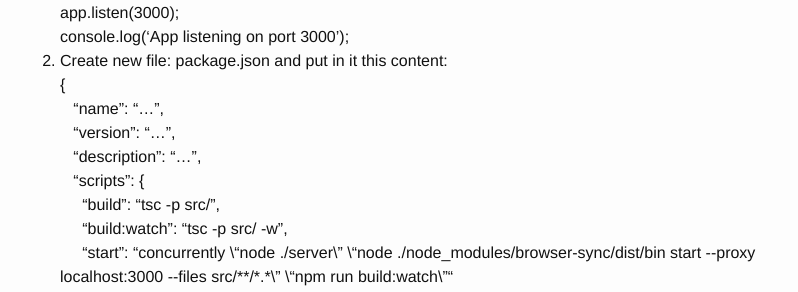
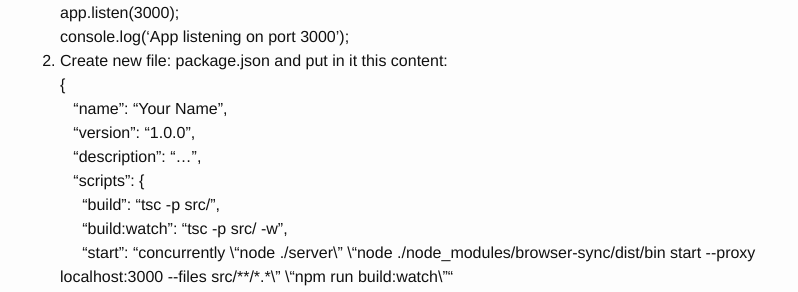
Before and after one commit to meir-ohayon/meir-ohayon.github.io, a Jekyll site: the page built from _posts/2018-01-21-adjusting-angular-plunker-setup-for-local-development-setup.md, in a window 1280 px wide and 900 px high, scrolled down 1905 px. Shown: the part 160-452 px from the top of the window, without its empty margins (240-1038 px from the left). Built offline with Jekyll 4.4.1, drawn with Linux system fonts in a browser that asks for light colours; comment, search, counter and statistics services are not loaded.

Commit message:
Update 2018-01-21-adjusting-angular-plunker-setup-for-local-development-setup.md

```diff
--- a/_posts/2018-01-21-adjusting-angular-plunker-setup-for-local-development-setup.md
+++ b/_posts/2018-01-21-adjusting-angular-plunker-setup-for-local-development-setup.md
@@ -25,7 +25,7 @@ Create the file tsconfig.json and copy its content from here:<br>
 
 ## Back in the root folder
 1.	Create new file: server.js and put in it this content:<br>process.env.NODE_ENV = 'production';<br>var history = require('connect-history-api-fallback');<br>var express = require('express');<br>var app = express();<br>app.use(history({ htmlAcceptHeaders: ['text/html', 'application/xhtml+xml'] }));<br>app.use(express.static(__dirname)); <br>app.listen(3000);<br>console.log('App listening on port 3000');
-2.	Create new file: package.json and put in it this content:<br>{<br>  &nbsp;&nbsp;  "name": "…",<br>  &nbsp;&nbsp;  "version": "…",<br>  &nbsp;&nbsp;  "description": "…",<br>  &nbsp;&nbsp;  "scripts": {<br>   &nbsp;&nbsp;&nbsp;&nbsp;    "build": "tsc -p src/",<br>   &nbsp;&nbsp;&nbsp;&nbsp;    "build:watch": "tsc -p src/ -w",<br>   &nbsp;&nbsp;&nbsp;&nbsp;    "start": "concurrently \\"node ./server\\" \\"node ./node_modules/browser-sync/dist/bin start \-\-proxy localhost:3000 \-\-files src/\*\*/\*\.\*\\" \\"npm run build:watch\\""<br> &nbsp;&nbsp;   },<br>  &nbsp;&nbsp;  "author": "…",<br>  &nbsp;&nbsp;  "license": "…",<br>  &nbsp;&nbsp;  "dependencies": {<br>     &nbsp;&nbsp;&nbsp;&nbsp;    "connect-history-api-fallback": "^1.5.0",<br>   &nbsp;&nbsp;&nbsp;&nbsp;      "express": "4.15.2"<br>  &nbsp;&nbsp;  },<br>  &nbsp;&nbsp;  "devDependencies": {<br>   &nbsp;&nbsp;&nbsp;&nbsp;     "browser-sync": "^2.23.5",<br>   &nbsp;&nbsp;&nbsp;&nbsp;     "concurrently": "^3.2.0"<br>  &nbsp;&nbsp;  }<br>}<br>Install the dependencies by running npm install and after that run the application by running npm start – if everything is OK your browser will be launched automatically with your starting project page.<br>
+2.	Create new file: package.json and put in it this content:<br>{<br>  &nbsp;&nbsp;  "name": "Your Name",<br>  &nbsp;&nbsp;  "version": "1.0.0",<br>  &nbsp;&nbsp;  "description": "…",<br>  &nbsp;&nbsp;  "scripts": {<br>   &nbsp;&nbsp;&nbsp;&nbsp;    "build": "tsc -p src/",<br>   &nbsp;&nbsp;&nbsp;&nbsp;    "build:watch": "tsc -p src/ -w",<br>   &nbsp;&nbsp;&nbsp;&nbsp;    "start": "concurrently \\"node ./server\\" \\"node ./node_modules/browser-sync/dist/bin start \-\-proxy localhost:3000 \-\-files src/\*\*/\*\.\*\\" \\"npm run build:watch\\""<br> &nbsp;&nbsp;   },<br>  &nbsp;&nbsp;  "author": "…",<br>  &nbsp;&nbsp;  "license": "…",<br>  &nbsp;&nbsp;  "dependencies": {<br>     &nbsp;&nbsp;&nbsp;&nbsp;    "connect-history-api-fallback": "^1.5.0",<br>   &nbsp;&nbsp;&nbsp;&nbsp;      "express": "4.15.2"<br>  &nbsp;&nbsp;  },<br>  &nbsp;&nbsp;  "devDependencies": {<br>   &nbsp;&nbsp;&nbsp;&nbsp;     "browser-sync": "^2.23.5",<br>   &nbsp;&nbsp;&nbsp;&nbsp;     "concurrently": "^3.2.0"<br>  &nbsp;&nbsp;  }<br>}<br>Install the dependencies by running npm install and after that run the application by running npm start – if everything is OK your browser will be launched automatically with your starting project page.<br>
 
 ## Notes:
 1.	The plunker setup uses CDN from <https://unpkg.com/> - of course you can change this to be installed locally  in your computer by adding them as dependencies (some of them needs to be in the dependencies section and some in the devDependencies section) in the package.json file and installing them with npm install, then you also need to change line in the systemjs.config.js file, from: paths: { 'npm:': 'https://unpkg.com/' }, to: paths: { 'npm:': ' node_modules/' },
```
